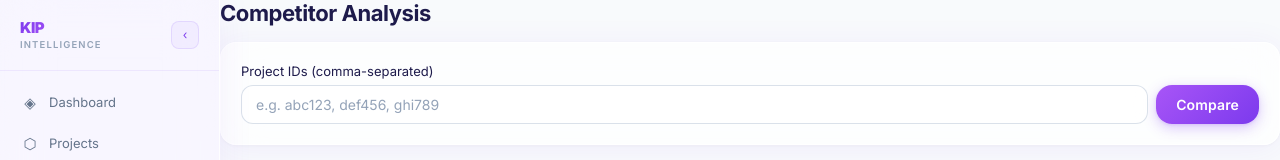
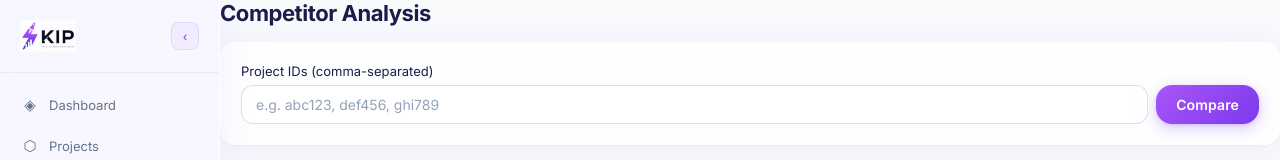
Before and after one commit to virtavo/kol-intelligence, a React (Vite) app: page /competitors in a window 1280 px wide. Shown: the top 160 px of the page. Built offline with nearby package versions, Linux system fonts and the light colour scheme; sample sign-in values are in the browser's storage.

Commit message:
feat: replace text logo with image in Navigation

```diff
--- a/src/components/Navigation.tsx
+++ b/src/components/Navigation.tsx
@@ -47,15 +47,11 @@ export default function Navigation() {
       {/* Logo */}
       <div style={{ padding: collapsed ? '0 0 20px' : '0 20px 20px', borderBottom: '1px solid rgba(139,92,246,0.1)', marginBottom: 8, display:'flex', alignItems:'center', justifyContent: collapsed ? 'center' : 'space-between' }}>
         {!collapsed && (
-          <div>
-            <div style={{
-              fontSize: 15, fontWeight: 900, letterSpacing: '-0.03em',
-              background: 'linear-gradient(135deg, #7c3aed 0%, #a855f7 50%, #38bdf8 100%)',
-              WebkitBackgroundClip: 'text', WebkitTextFillColor: 'transparent',
-              backgroundClip: 'text', lineHeight: 1.1,
-            }}>KIP</div>
-            <div style={{ fontSize: 9.5, fontWeight: 600, color: '#94a3b8', textTransform: 'uppercase', letterSpacing: '0.12em', marginTop: 2 }}>Intelligence</div>
-          </div>
+          <img
+            src="/logo.png"
+            alt="KIP"
+            style={{ height: 32, width: 'auto', objectFit: 'contain' }}
+          />
         )}
         <button onClick={() => setCollapsed(c => !c)} style={{
           width: 28, height: 28, borderRadius: 8, border: '1px solid rgba(139,92,246,0.15)',
```
